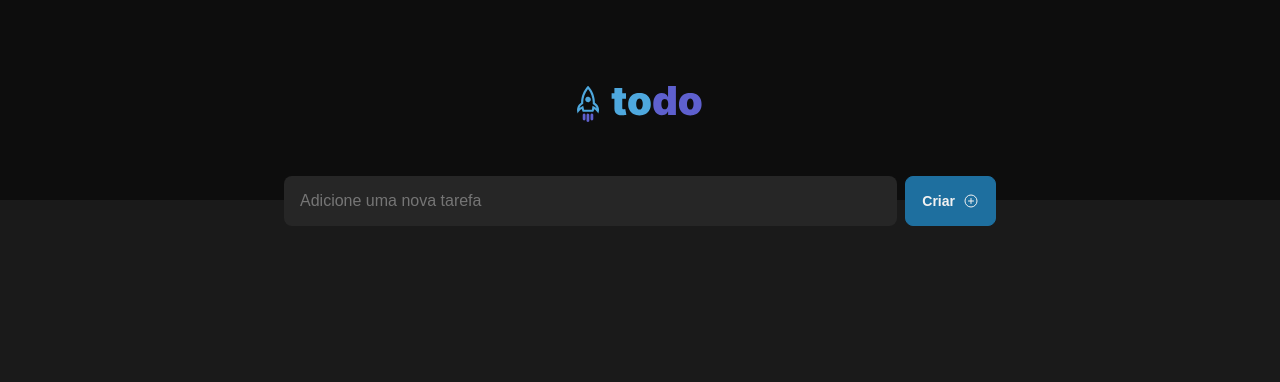
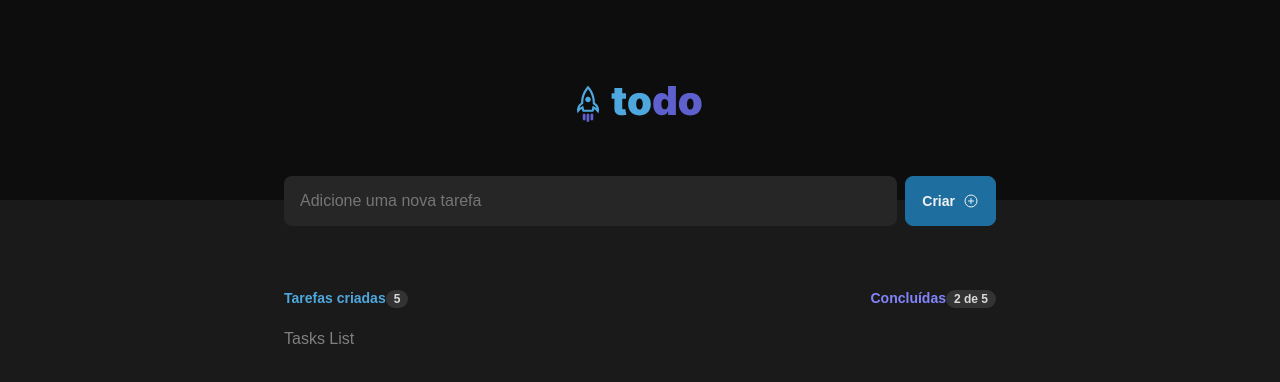
Before and after one commit to mdmath15/todo-react-ts, a React (Vite) app: page / in a window 1280 px wide. Shown: the top 382 px of the page. Built offline with nearby package versions, Linux system fonts and the light colour scheme.

Commit message:
feat: create Tasks component

```diff
--- a/src/App.tsx
+++ b/src/App.tsx
@@ -1,15 +1,17 @@
-import { Header } from "./components/Header"
-import styles from './App.module.css'
-import "./styles/global.css"
-import { NewTaskForm } from "./components/NewTaskForm"
+import { Header } from "./components/Header";
+import styles from "./App.module.css";
+import "./styles/global.css";
+import { NewTaskForm } from "./components/NewTaskForm";
+import { Tasks } from "./components/Tasks";
 
 export function App() {
   return (
-   <div>
-    <Header/>
-    <main className={styles.wrapper}>
-      <NewTaskForm/>
-    </main>
-   </div>
-  )
+    <div>
+      <Header />
+      <main className={styles.wrapper}>
+        <NewTaskForm />
+        <Tasks/>
+      </main>
+    </div>
+  );
 }
--- /dev/null
+++ b/src/components/Tasks/index.tsx
@@ -0,0 +1,19 @@
+import styles from './styles.module.css'
+
+export function Tasks() {
+  return (
+    <section className={styles.tasksContainer}>
+      <header className={styles.tasksHeader}>
+        <p className={styles.totalTasks}>
+          Tarefas criadas
+          <span className={styles.quantity}>5</span>
+        </p>
+        <p className={styles.completedTasks}>
+          Concluídas
+          <span className={styles.quantity}>2 de 5</span>
+        </p>
+      </header>
+      <div>Tasks List</div>
+    </section>
+  );
+}
--- /dev/null
+++ b/src/components/Tasks/styles.module.css
@@ -0,0 +1,31 @@
+.tasksContainer {
+    display: flex;
+    flex-direction: column;
+    gap: 1.5rem;
+    margin-top: 4rem;
+  }
+
+  .tasksHeader {
+    display: flex;
+    justify-content: space-between;
+  }
+
+  .totalTasks {
+    color: var(--blue);
+    font-size: 0.875rem;
+    font-weight: bold;
+  }
+
+  .completedTasks {
+    color: var(--purple);
+    font-size: 0.875rem;
+    font-weight: bold;
+  }
+
+  .quantity {
+    padding: 2px 8px;
+    font-size: 0.75rem;
+    background: var(--gray-400);
+    border-radius: 999px;
+    color: var(--gray-200);
+  }
```
Also changed, not shown: src/App.module.css (line endings or trailing spaces).
